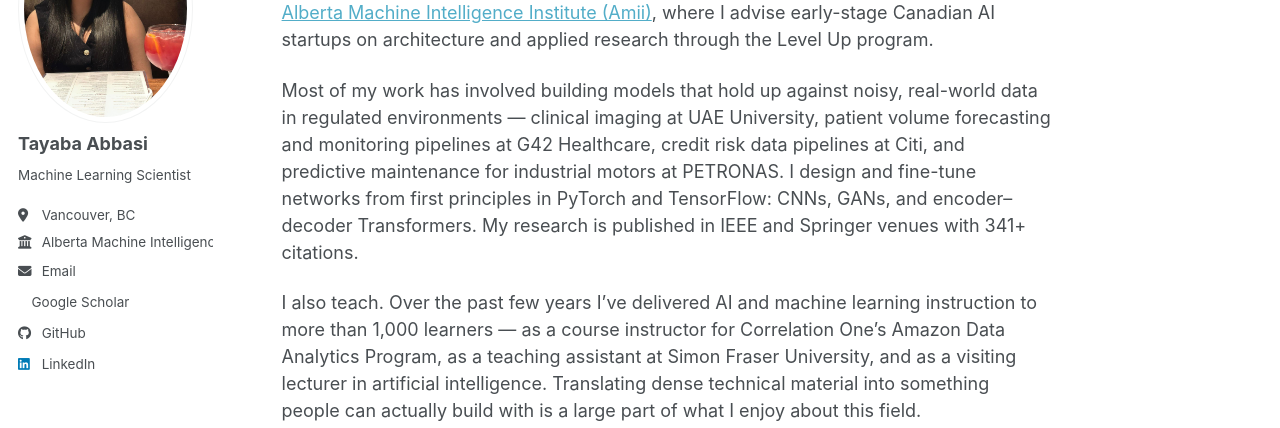
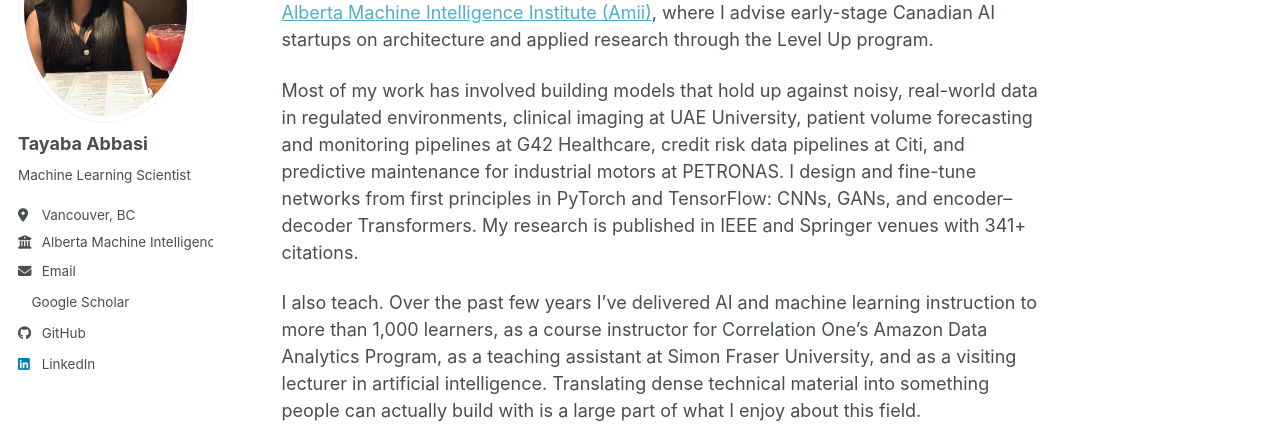
Before and after one commit to tayaba02/tayaba02.github.io, a Jekyll site: the page built from _pages/about.md, in a window 1280 px wide and 1359 px high. Shown: the part 225-653 px from the top of the window. Built offline with Jekyll 4.4.1, drawn with Linux system fonts in a browser that asks for light colours; a style sheet for code colours, icons or effects is not loaded.

```diff
--- a/_pages/about.md
+++ b/_pages/about.md
@@ -9,9 +9,9 @@ redirect_from:
 
 I'm a Machine Learning Scientist working across computer vision, spatial-temporal sensor analytics, and time-series forecasting. I hold an MSc in Professional Computer Science from Simon Fraser University, and I'm currently a Machine Learning Associate at the [Alberta Machine Intelligence Institute (Amii)](https://www.amii.ca/), where I advise early-stage Canadian AI startups on architecture and applied research through the Level Up program.
 
-Most of my work has involved building models that hold up against noisy, real-world data in regulated environments — clinical imaging at UAE University, patient volume forecasting and monitoring pipelines at G42 Healthcare, credit risk data pipelines at Citi, and predictive maintenance for industrial motors at PETRONAS. I design and fine-tune networks from first principles in PyTorch and TensorFlow: CNNs, GANs, and encoder–decoder Transformers. My research is published in IEEE and Springer venues with 341+ citations.
+Most of my work has involved building models that hold up against noisy, real-world data in regulated environments, clinical imaging at UAE University, patient volume forecasting and monitoring pipelines at G42 Healthcare, credit risk data pipelines at Citi, and predictive maintenance for industrial motors at PETRONAS. I design and fine-tune networks from first principles in PyTorch and TensorFlow: CNNs, GANs, and encoder–decoder Transformers. My research is published in IEEE and Springer venues with 341+ citations.
 
-I also teach. Over the past few years I've delivered AI and machine learning instruction to more than 1,000 learners — as a course instructor for Correlation One's Amazon Data Analytics Program, as a teaching assistant at Simon Fraser University, and as a visiting lecturer in artificial intelligence. Translating dense technical material into something people can actually build with is a large part of what I enjoy about this field.
+I also teach. Over the past few years I've delivered AI and machine learning instruction to more than 1,000 learners, as a course instructor for Correlation One's Amazon Data Analytics Program, as a teaching assistant at Simon Fraser University, and as a visiting lecturer in artificial intelligence. Translating dense technical material into something people can actually build with is a large part of what I enjoy about this field.
 
 ## What I'm working on
 
```
